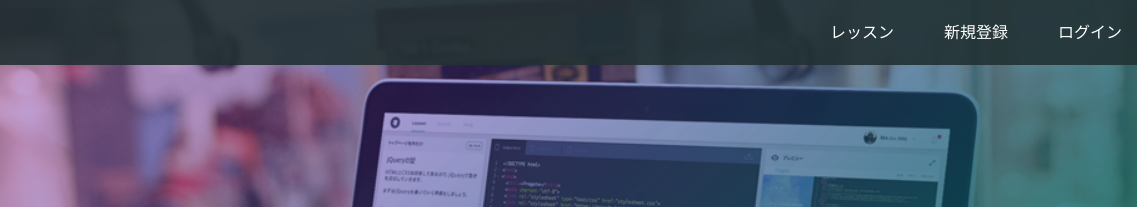
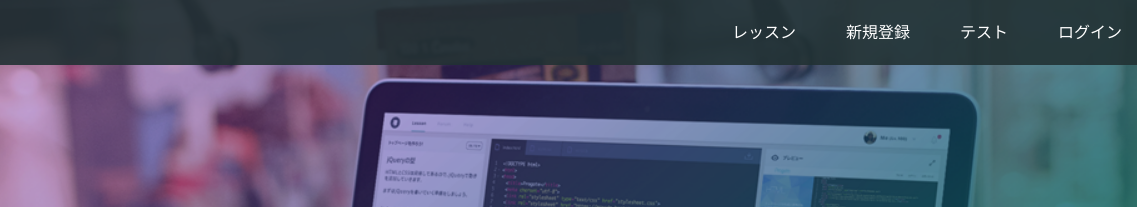
Before and after one commit to kanorihi/kanorihi.github.io, a plain HTML site: page index.html in a window 1280 px wide. Shown: the top 207 px of the page, 143-1280 px from the left. Drawn offline with Linux system fonts and the light colour scheme.

Commit message:
Update index.html

```diff
--- a/index.html
+++ b/index.html
@@ -17,6 +17,7 @@
       <div class="header-right">
         <a href="#">レッスン</a>
         <a href="#">新規登録</a>
+        <a href="#">テスト</a>
         <a href="#" class="login">ログイン</a>
       </div>
     </div>
```
